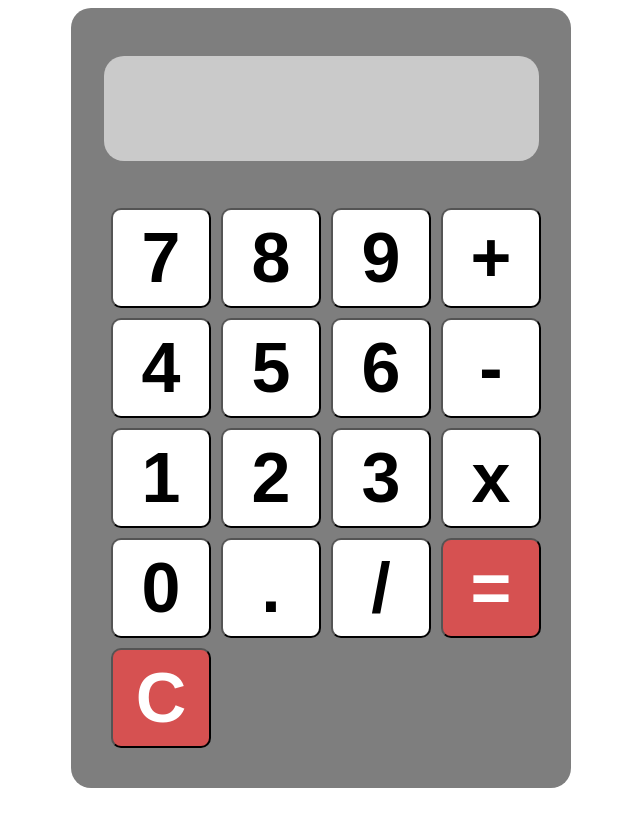
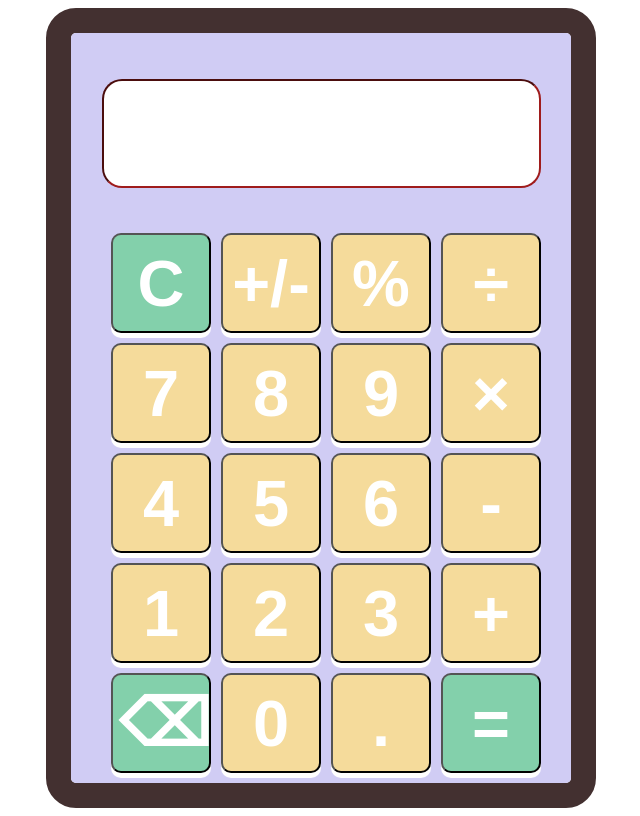
Before and after one commit to KhoeunSopheak/Hackathon-WMAD, a plain HTML site: page index.html in a window 1280 px wide. Shown: the whole page, without its empty margins (319-959 px from the left). Drawn offline with Linux system fonts and the light colour scheme.

Commit message:
ui and functionalities

```diff
--- a/index.html
+++ b/index.html
@@ -1,20 +1,37 @@
 <!DOCTYPE html>
 <html lang="en">
   <head>
-    <meta charset="UTF-8">
-    <meta name="viewport" content="width=device-width, initial-scale=1.0">
+    <meta charset="UTF-8" />
+    <meta name="viewport" content="width=device-width, initial-scale=1.0" />
     <title>Hackathon WMAD</title>
-    <link rel="stylesheet" href="styles.css">
+    <link rel="stylesheet" href="styles.css" />
   </head>
   <body>
+    <!-- <div class="img">
+      <img
+        src="https://i.pinimg.com/736x/cd/87/14/cd8714bc0ca235a4d6abfa2cfe42f114.jpg"
+        alt=""
+      />
+    </div> -->
     <div id="calculator">
-        <div class="add"><input id="display" readonly></div>
+      <div class="add">
+        <input type="text" id="display" readonly="readonly" />
+      </div>
 
       <div id="keys">
+        <button
+          onclick="clearcalculator()"
+          style="background-color: rgb(131, 208, 171); color: white"
+        >
+          C
+        </button>
+        <button onclick="negative()">+/-</button>
+        <button onclick="addcalculator('%')">%</button>
+        <button onclick="addcalculator('/')">÷</button>
         <button onclick="addcalculator('7')">7</button>
         <button onclick="addcalculator('8')">8</button>
         <button onclick="addcalculator('9')">9</button>
-            <button onclick="addcalculator('+')">+</button>
+        <button onclick="addcalculator('*')">×</button>
         <button onclick="addcalculator('4')">4</button>
         <button onclick="addcalculator('5')">5</button>
         <button onclick="addcalculator('6')">6</button>
@@ -22,13 +39,24 @@
         <button onclick="addcalculator('1')">1</button>
         <button onclick="addcalculator('2')">2</button>
         <button onclick="addcalculator('3')">3</button>
-            <button onclick="addcalculator('*')">x</button>
+        <button onclick="addcalculator('+')">+</button>
+        <button
+          onclick="spacecalculator()"
+          style="background-color: rgb(131, 208, 171); color: white"
+        >
+          ⌫
+        </button>
         <button onclick="addcalculator('0')">0</button>
         <button onclick="addcalculator('.')">.</button>
-            <button onclick="addcalculator('/')">/</button>
-            <button onclick="calculator()" style="background-color: rgb(214, 81, 81); color: white;">=</button>
-            <button onclick="clearcalculator()" style="background-color: rgb(214, 81, 81); color: white;">C</button>
+
+        <button
+          onclick="calculate()"
+          style="background-color: rgb(131, 208, 171); color: white"
+        >
+          =
+        </button>
       </div>
     </div>
+    <script src="myscripts.js"></script>
   </body>
 </html>
--- a/myscripts.js
+++ b/myscripts.js
@@ -0,0 +1,21 @@
+const display = document.getElementById("display");
+
+function addcalculator(input) {
+  display.value += input;
+}
+
+function calculate() {
+  display.value = eval(display.value);
+}
+
+function clearcalculator() {
+  display.value = "";
+}
+
+function spacecalculator() {
+  display.value = display.value.substring(0, display.value.length - 1);
+}
+
+function negative() {
+  display.value = display.value.Math.sign(display.value);
+}
--- a/styles.css
+++ b/styles.css
@@ -14,51 +14,72 @@ header{
     background-color: black;
 } */
 
- body{
+body {
+  height: 100vh;
   display: flex;
+  flex-direction: column;
   justify-content: center;
-  align-items: baseline;
+  align-items: center;
 
 }
+
 button {
   width: 100px;
   height: 100px;
   border-radius: 10px;
-  background-color: white;
-  color: black;
-  font-size: 70px;
+  background-color: rgb(245, 219, 155);
+  color: white;
+  font-size: 65px;
   font-weight: bold;
+  border-color: black;
+  box-shadow: 0px 5px;
 }
- #keys{
+
+#keys {
   display: grid;
   grid-template-columns: repeat(4, 1fr);
+  border-color: rgb(166, 148, 167);
   gap: 10px;
-  background-color: rgb(126, 126, 126);
+  background-color: rgb(208, 204, 244);
   padding: 0px 40px 40px 40px;
   border: none;
 
 }
- #calculator{
+
+#calculator {
   border: none;
   max-width: 500px;
   overflow: hidden;
-  border-radius: 20px;
+  border-radius: 30px;
+  border: 25px solid rgb(67, 48, 48);
 
 }
- #display{
+
+#display {
   width: 77%;
   padding: 25px;
   font-size: 3rem;
-  background-color:rgb(202, 202, 202) ;
+  background-color: white;
   color: black;
-  border: none;
   border-radius: 20px;
+  border-color: rgb(159, 28, 28);
+
 }
- .add{
+
+.add {
   width: 100%;
   height: 200px;
   display: flex;
   justify-content: center;
   align-items: center;
-  background-color: rgb(126, 126, 126);
+  background-color: rgb(208, 204, 244);
 }
+.img{
+  width: 200px;
+  height: 200px;
+  background-color: aqua;
+}
+img{
+ width: 200px;
+ height: 200px;
+}
```
Lines whose indentation alone changed are shown as unchanged.
